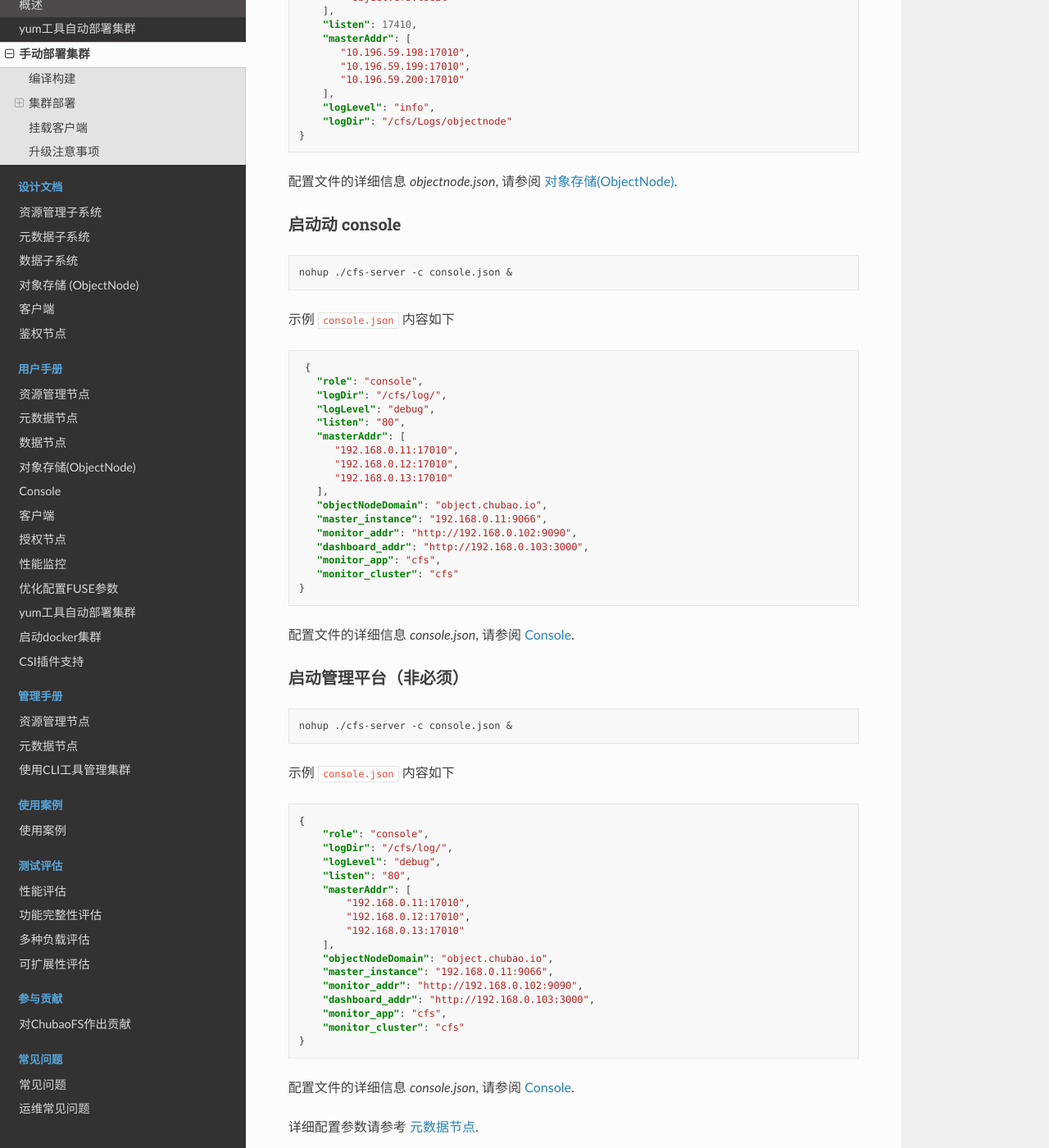
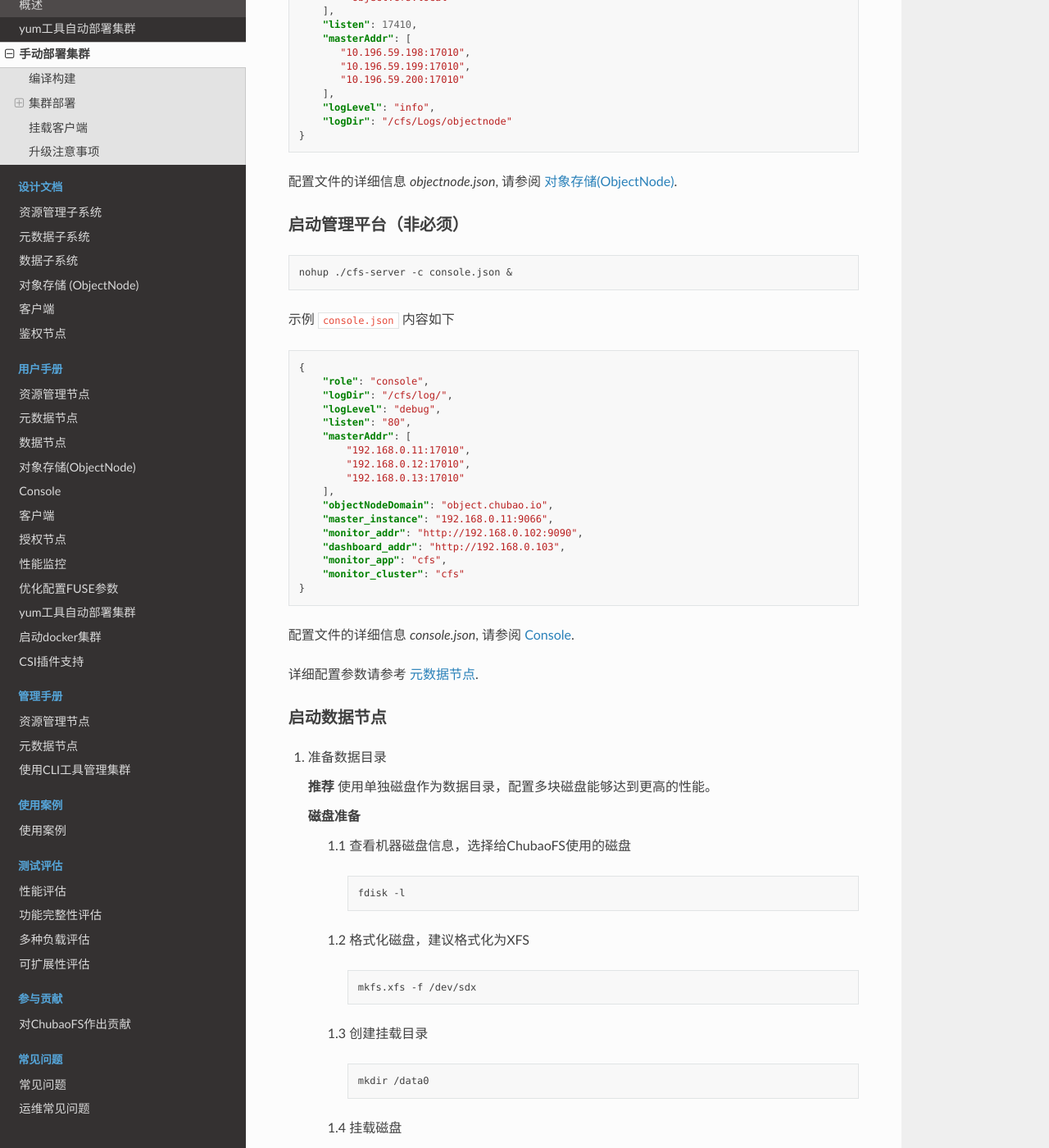
Before and after one commit to cubefs/docs-zh, a Sphinx documentation site: the page built from docs/source/manual-deploy.rst, in a window 1280 px wide and 1400 px high, scrolled down 2354 px. Shown: the whole window at 82% size. Built offline with Sphinx 7.4.7 and the Read the Docs theme 2.0.0, drawn with Linux system fonts in a browser that asks for light colours.

```diff
--- a/docs/source/manual-deploy.rst
+++ b/docs/source/manual-deploy.rst
@@ -142,38 +142,6 @@
 
 配置文件的详细信息 *objectnode.json*, 请参阅 :doc:`user-guide/objectnode`.
 
-启动动 console
-^^^^^^^^^^^^^^^^
-
-.. code-block:: bash
-
-   nohup ./cfs-server -c console.json &
-
-示例 ``console.json`` 内容如下
-
-.. code-block:: json
-
-    {
-      "role": "console",
-      "logDir": "/cfs/log/",
-      "logLevel": "debug",
-      "listen": "80",
-      "masterAddr": [
-         "192.168.0.11:17010",
-         "192.168.0.12:17010",
-         "192.168.0.13:17010"
-      ],
-      "objectNodeDomain": "object.chubao.io",
-      "master_instance": "192.168.0.11:9066",
-      "monitor_addr": "http://192.168.0.102:9090",
-      "dashboard_addr": "http://192.168.0.103:3000",
-      "monitor_app": "cfs",
-      "monitor_cluster": "cfs"
-   }
-
-
-配置文件的详细信息 *console.json*, 请参阅 :doc:`user-guide/console`.
-
 启动管理平台（非必须）
 ^^^^^^^^^^^^^^^^
 
@@ -198,7 +166,7 @@
         "objectNodeDomain": "object.chubao.io",
         "master_instance": "192.168.0.11:9066",
         "monitor_addr": "http://192.168.0.102:9090",
-        "dashboard_addr": "http://192.168.0.103:3000",
+        "dashboard_addr": "http://192.168.0.103",
         "monitor_app": "cfs",
         "monitor_cluster": "cfs"
     }
--- a/docs/source/user-guide/console.rst
+++ b/docs/source/user-guide/console.rst
@@ -46,7 +46,7 @@
       ],
       "master_instance": "192.168.0.11:9066",
       "monitor_addr": "http://192.168.0.102:9090",
-      "dashboard_addr": "http://192.168.0.103:3000",
+      "dashboard_addr": "http://192.168.0.103",
       "monitor_app": "cfs",
       "monitor_cluster": "spark"
     }
```
